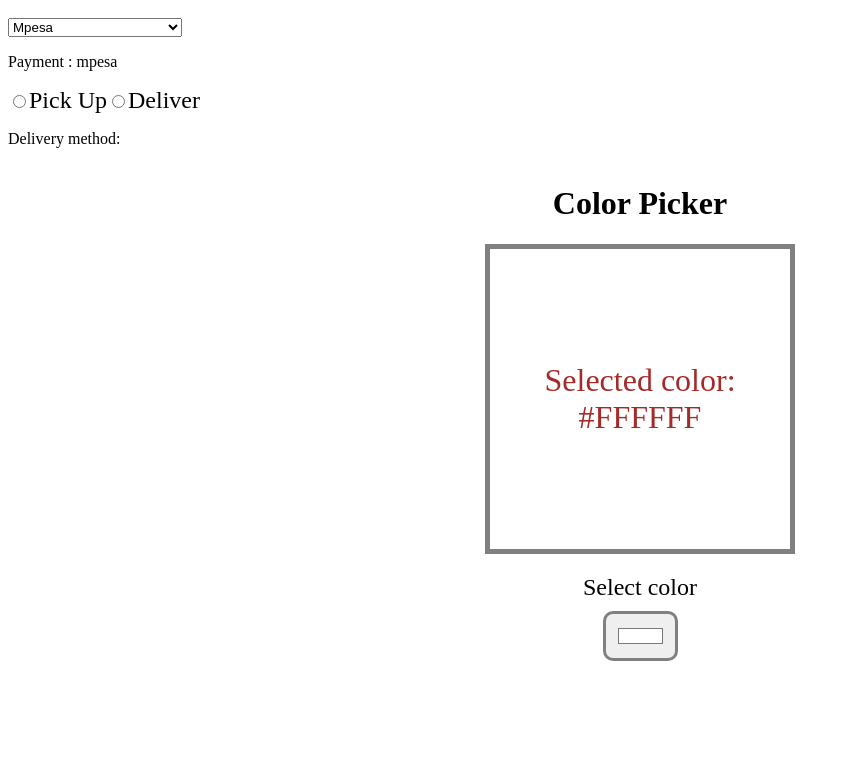
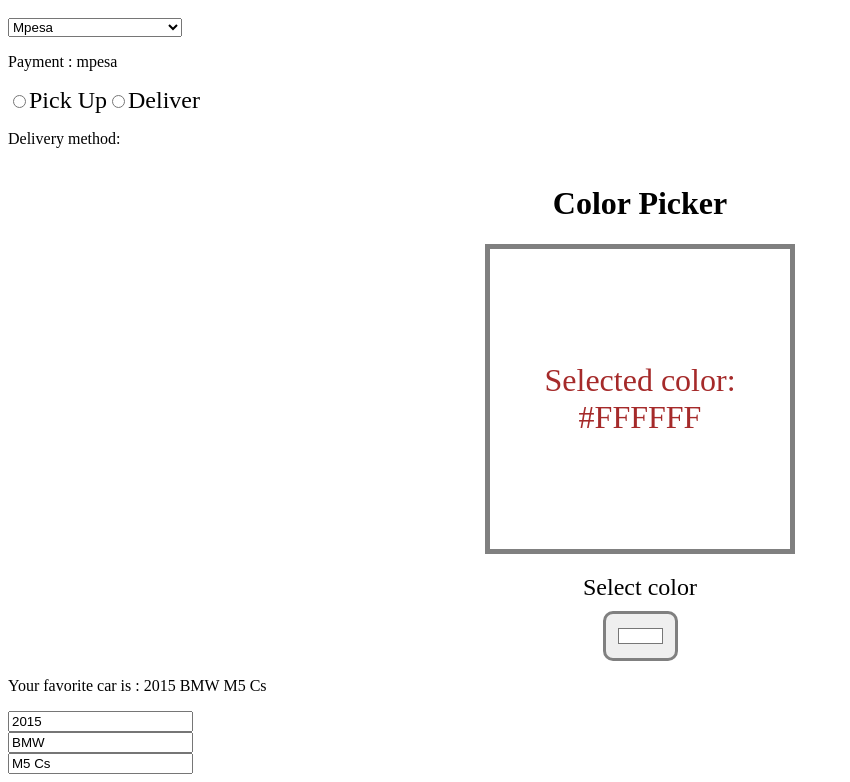
Before and after one commit to johnomeyo/react, a React (Vite) app: page / in a window 1280 px wide. Shown: the part 1322-2104 px from the top of the page, without its empty margins (0-850 px from the left). Before the commit the page ends 1991 px from the top, so only its background shows below. Built offline with nearby package versions, Linux system fonts and the light colour scheme.

Commit message:
update object using useState and updaterFunctions

```diff
--- a/src/App.jsx
+++ b/src/App.jsx
@@ -5,6 +5,7 @@ import Button from "./Button";
 import Counter from "./Counter";
 import OnChangeComponent from "./OnChange";
 import ColorPicker from "./ColorPicker";
+import UpdateObject from "./UpdateObjects";
 function App() {
   const cars = [
     { name: "BMW", year: 2015, id: 1 },
@@ -38,6 +39,7 @@ function App() {
       <OnChangeComponent />
       <p></p>
       <ColorPicker />
+      <UpdateObject/>
     </>
   );
 }
--- a/src/Counter.jsx
+++ b/src/Counter.jsx
@@ -3,13 +3,15 @@ import React, { useState } from 'react'
 function Counter() {
     const [count, setCount] = useState(0)
     const increment = () => {
-        setCount(count + 1);
+        setCount(c => c + 1);
     }
     const decrement = () => {
-        setCount(count - 1);
+        setCount(c => c - 1);
     }
     const resetCount = () => {
-        setCount(0);
+        setCount(c => c = 0);
+
+        //setCount(0) would work too
     }
     return (
         <div className='counter-container'>
--- /dev/null
+++ b/src/ThingsToRead.jsx
@@ -0,0 +1 @@
+//updater functions
--- /dev/null
+++ b/src/UpdateObjects.jsx
@@ -0,0 +1,35 @@
+import { useState } from "react";
+
+function UpdateObject() {
+
+    const [car, setCar] = useState({ year: 2015, make: "BMW", model: "M5 Cs" });
+    function handleYearChange(e) {
+        //we use the spread operator to retain the other properties of the car since if we used (year:2021) it
+        //would just create a  new object with a property of year set to 2021.
+        // the spread operator works like this ({year:2015, make"BMW", model:"M5 CS" , year:2021}),
+        //But since JavaScript doesnt support duplicate keys, we will use the latest key which is 2021 in this case
+        setCar(_c => ({ ...car, year: e.target.value }));
+
+        //the above one is using the updater function but here is how we can achieve the same results without an updator function
+
+        //        setCar({ ...car, year: e.target.value });
+    }
+    function handleMakeChange(e) {
+        setCar(_c => ({ ...car, make: e.target.value }));
+    }
+    function handleModelChange(e) {
+        setCar(_c => ({ ...car, model: e.target.value }));
+    }
+    return <div>
+
+        <p>Your favorite car is : {car.year} {car.make} {car.model}</p>
+
+
+        <input type="number" value={car.year} onChange={handleYearChange} /> <br />
+        <input type="text" value={car.make} onChange={handleMakeChange} /> <br />
+        <input type="text" value={car.model} onChange={handleModelChange} /> <br />
+
+    </div>
+
+}
+export default UpdateObject;
```
